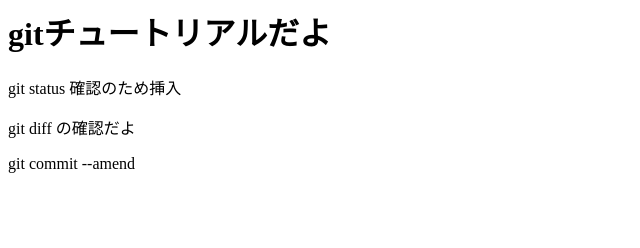
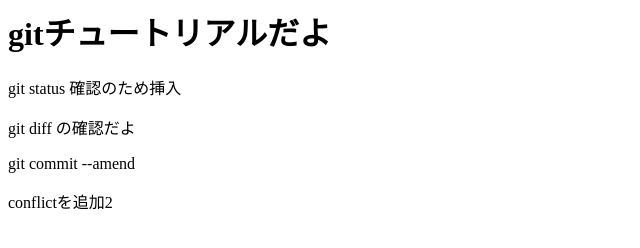
Before and after one commit to shun-radiation/git_tutorial, a plain HTML site: page index.html in a window 1280 px wide. Shown: the whole page, without its empty margins (0-640 px from the left). Drawn offline with Linux system fonts and the light colour scheme.

Commit message:
conflictを追加

```diff
--- a/index.html
+++ b/index.html
@@ -3,3 +3,5 @@
 <p>git diff の確認だよ</p>
 
 <p>git commit --amend</p>
+
+<p>conflictを追加2</p>
```
